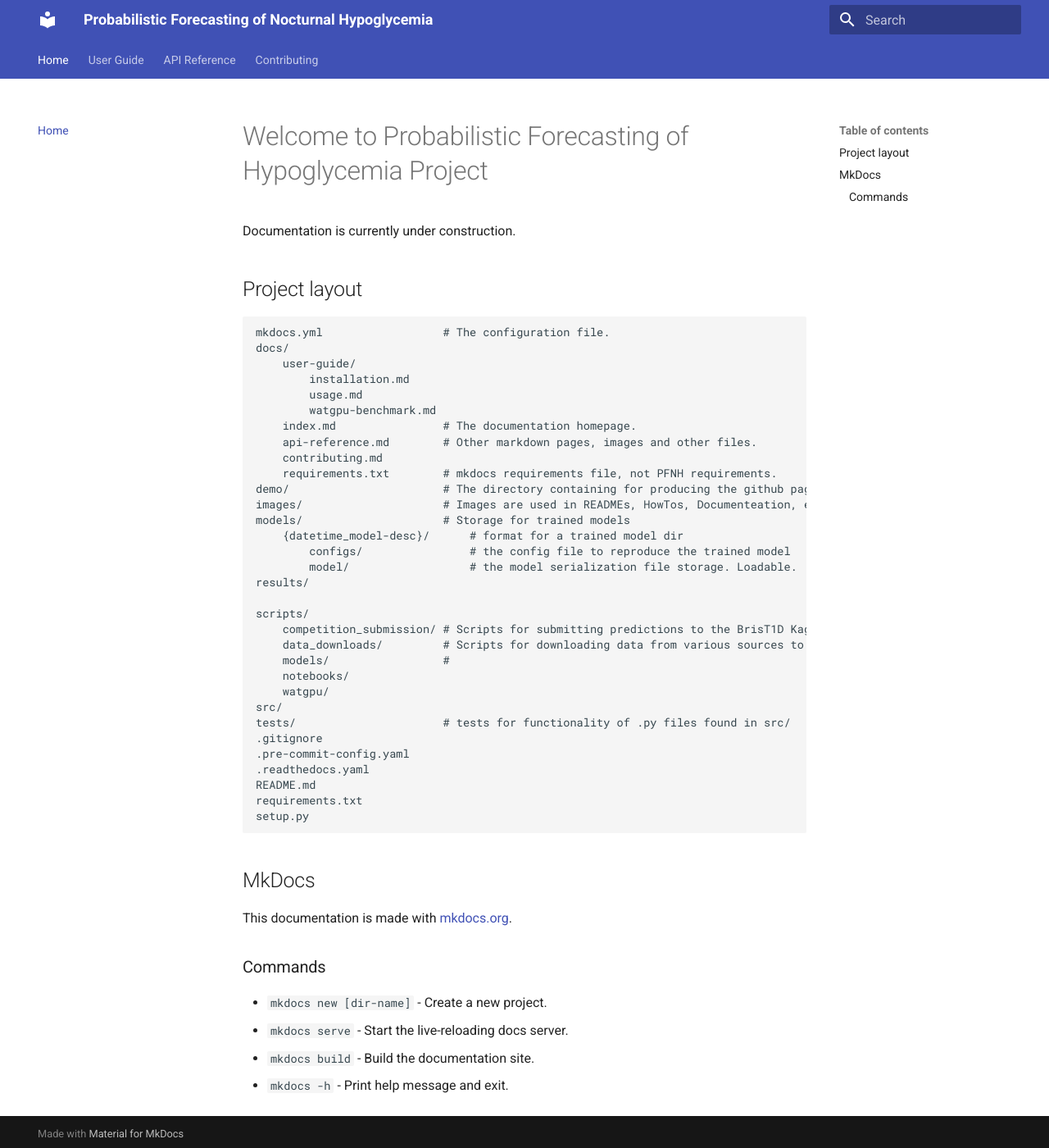
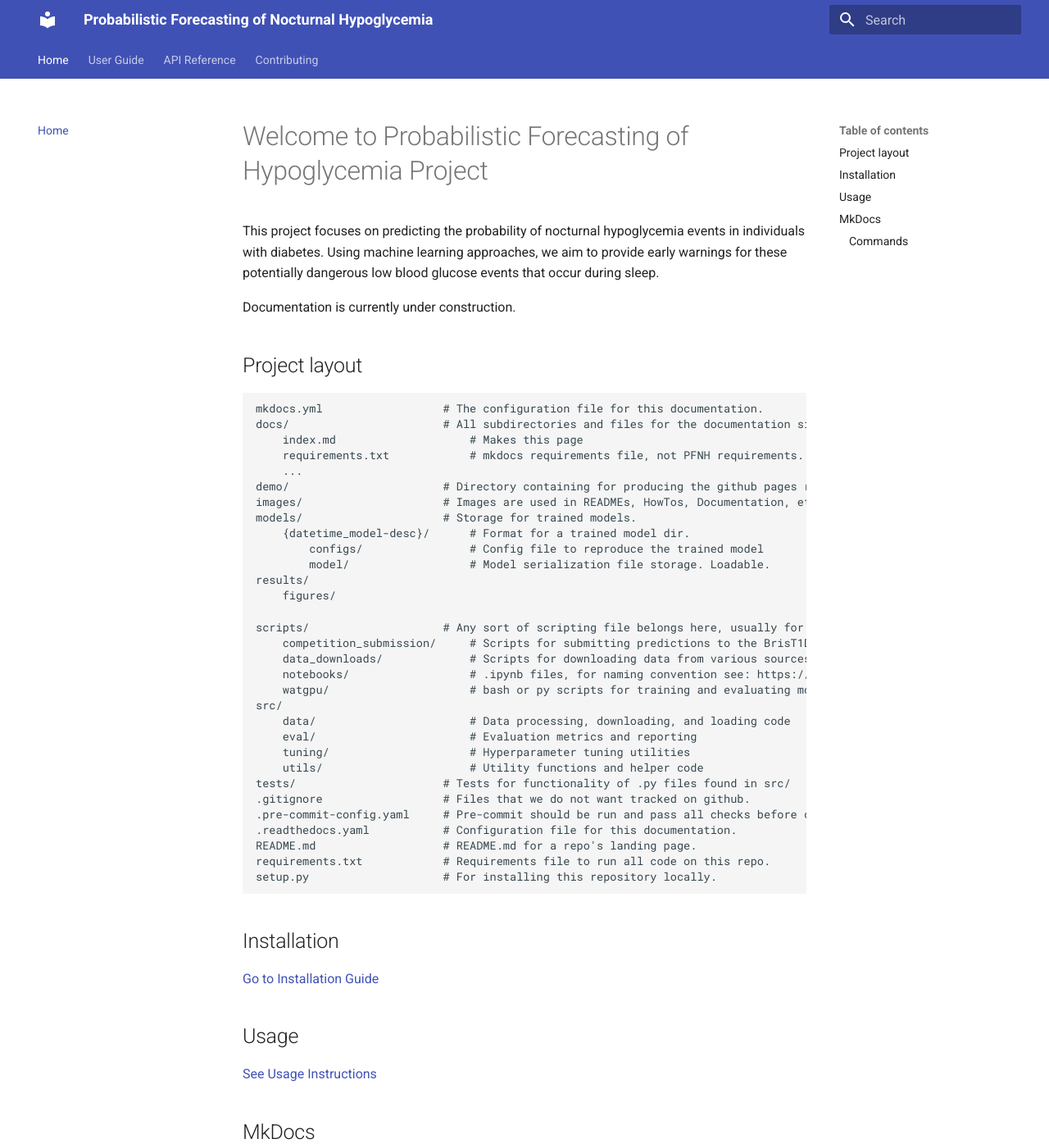
Before and after one commit to Blood-Glucose-Control/nocturnal-hypo-gly-prob-forecast, an MkDocs documentation site: the page built from docs/index.md, in a window 1280 px wide and 1400 px high. Shown: the whole window at 82% size. Built offline with MkDocs 1.6.1 and Material for MkDocs 9.7.7, drawn with Linux system fonts in a browser that asks for light colours.

Commit message:
Modified documentation to include more detail on the index page. modfield config_loader.py to specify the file encoding when loading yaml files.

```diff
--- a/docs/index.md
+++ b/docs/index.md
@@ -1,40 +1,50 @@
 # Welcome to Probabilistic Forecasting of Hypoglycemia Project
+
+This project focuses on predicting the probability of nocturnal hypoglycemia events in individuals with diabetes. Using machine learning approaches, we aim to provide early warnings for these potentially dangerous low blood glucose events that occur during sleep.
+
 Documentation is currently under construction.
 
 ## Project layout
 
-    mkdocs.yml                  # The configuration file.
-    docs/
-        user-guide/
-            installation.md
-            usage.md
-            watgpu-benchmark.md
-        index.md                # The documentation homepage.
-        api-reference.md        # Other markdown pages, images and other files.
-        contributing.md
-        requirements.txt        # mkdocs requirements file, not PFNH requirements.
-    demo/                       # The directory containing for producing the github pages demonstration of our work.
-    images/                     # Images are used in READMEs, HowTos, Documenteation, etc.
-    models/                     # Storage for trained models
-        {datetime_model-desc}/      # format for a trained model dir
-            configs/                # the config file to reproduce the trained model
-            model/                  # the model serialization file storage. Loadable.
+    mkdocs.yml                  # The configuration file for this documentation.
+    docs/                       # All subdirectories and files for the documentation site content.
+        index.md                    # Makes this page
+        requirements.txt            # mkdocs requirements file, not PFNH requirements.
+        ...
+    demo/                       # Directory containing for producing the github pages report of our work.
+    images/                     # Images are used in READMEs, HowTos, Documentation, etc.
+    models/                     # Storage for trained models.
+        {datetime_model-desc}/      # Format for a trained model dir.
+            configs/                # Config file to reproduce the trained model
+            model/                  # Model serialization file storage. Loadable.
     results/
+        figures/
 
-    scripts/
-        competition_submission/ # Scripts for submitting predictions to the BrisT1D Kaggle Competion.
-        data_downloads/         # Scripts for downloading data from various sources to your local directory.
-        models/                 #
-        notebooks/
-        watgpu/
+    scripts/                    # Any sort of scripting file belongs here, usually for running experiments or notebooks.
+        competition_submission/     # Scripts for submitting predictions to the BrisT1D Kaggle Competion.
+        data_downloads/             # Scripts for downloading data from various sources to your local directory.
+        notebooks/                  # .ipynb files, for naming convention see: https://cookiecutter-data-science.drivendata.org/using-the-template/
+        watgpu/                     # bash or py scripts for training and evaluating models with WATGPU.
     src/
-    tests/                      # tests for functionality of .py files found in src/
-    .gitignore
-    .pre-commit-config.yaml
-    .readthedocs.yaml
-    README.md
-    requirements.txt
-    setup.py
+        data/                       # Data processing, downloading, and loading code
+        eval/                       # Evaluation metrics and reporting
+        tuning/                     # Hyperparameter tuning utilities
+        utils/                      # Utility functions and helper code
+    tests/                      # Tests for functionality of .py files found in src/
+    .gitignore                  # Files that we do not want tracked on github.
+    .pre-commit-config.yaml     # Pre-commit should be run and pass all checks before commiting.
+    .readthedocs.yaml           # Configuration file for this documentation.
+    README.md                   # README.md for a repo's landing page.
+    requirements.txt            # Requirements file to run all code on this repo.
+    setup.py                    # For installing this repository locally.
+
+## Installation
+
+[Go to Installation Guide](user-guide/installation.md)
+
+## Usage
+
+[See Usage Instructions](user-guide/usage.md#basic-usage)
 
 ## MkDocs
 This documentation is made with [mkdocs.org](https://www.mkdocs.org).
```
Also changed, not shown: docs/user-guide/usage.md (deleted), 1 other file.
